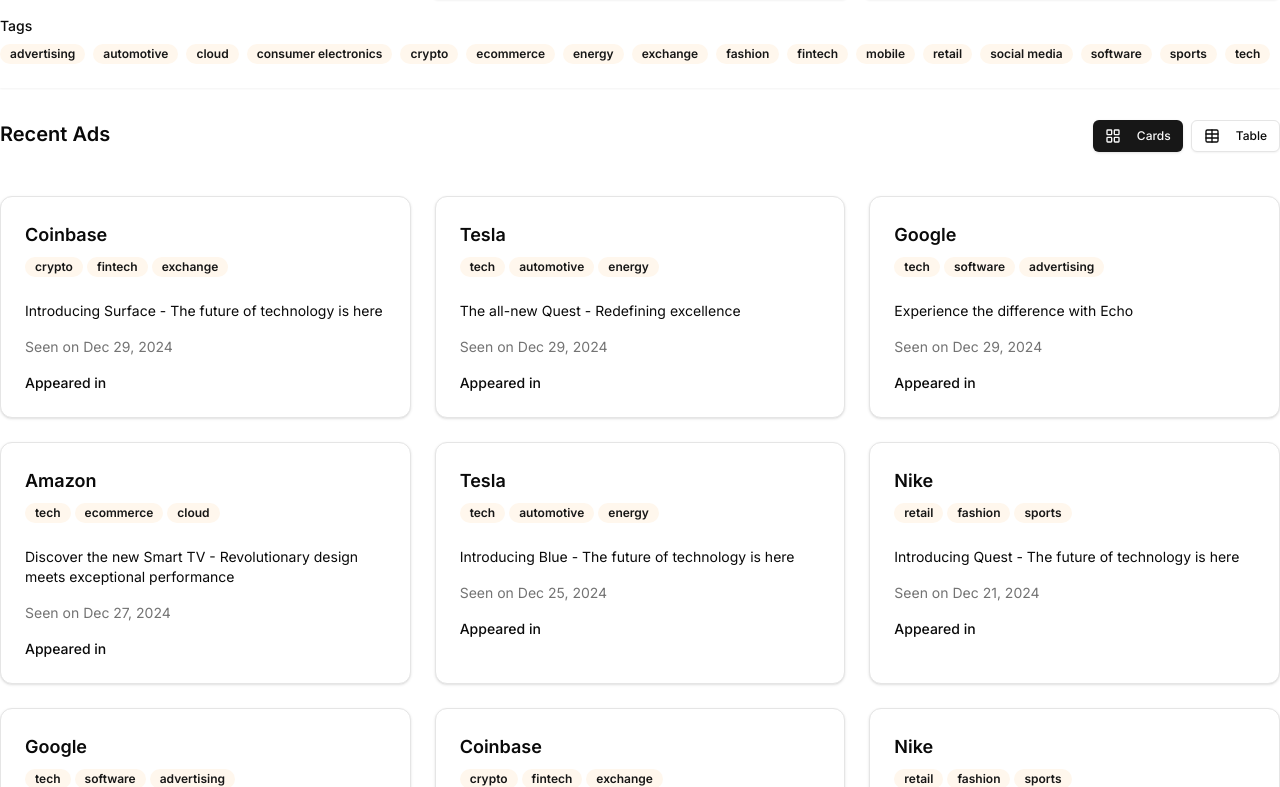
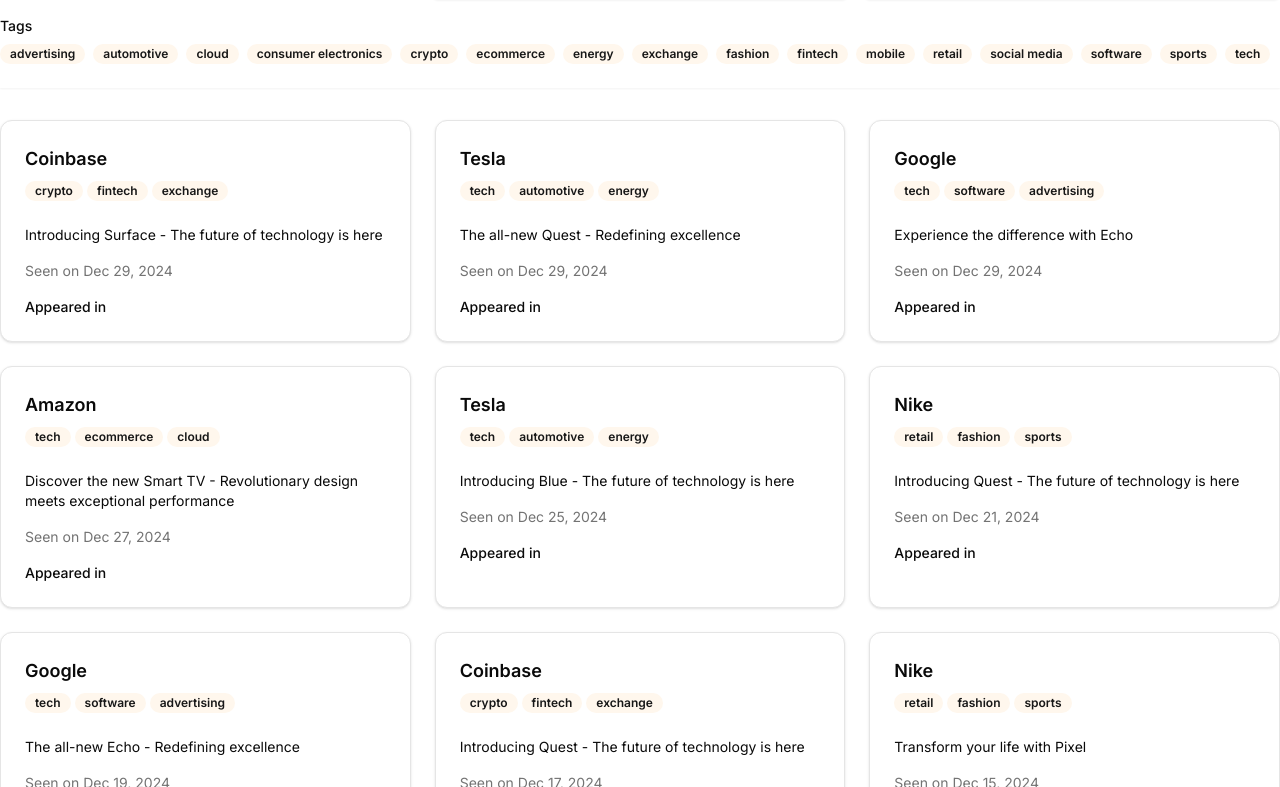
Before and after one commit to null-hax/timemedia-ad-library, a Next.js app: page / in a window 1280 px wide. Shown: the part 753-1540 px from the top of the page. Built offline with nearby package versions, Linux system fonts and the light colour scheme.

Commit message:
hide view toggle on ads grid

```diff
--- a/src/app/company/[slug]/components/CompanyView.tsx
+++ b/src/app/company/[slug]/components/CompanyView.tsx
@@ -115,7 +115,7 @@
             }}
             initialAds={mentions}
             showFilters={false}
-            showViewToggle={true}
+            showViewToggle={false}
           />
         </div>
       </div>
--- a/src/app/newsletter/[slug]/page.tsx
+++ b/src/app/newsletter/[slug]/page.tsx
@@ -177,11 +177,11 @@
           <div>
             <AdsGrid
               initialFilters={{
-                newsletterId: newsletter.id,
+                newsletterId: newsletter.id.toString(),
                 dateRange: dateRange
               }}
               showFilters={false}
-              showViewToggle={true}
+              showViewToggle={false}
             />
           </div>
         </div>
--- a/src/app/page.tsx
+++ b/src/app/page.tsx
@@ -12,7 +12,7 @@
       <Hero />
       <AdsGrid
         showFilters={true}
-        showViewToggle={true}
+        showViewToggle={false}
         initialAds={initialAds}
       />
     </div>
```
